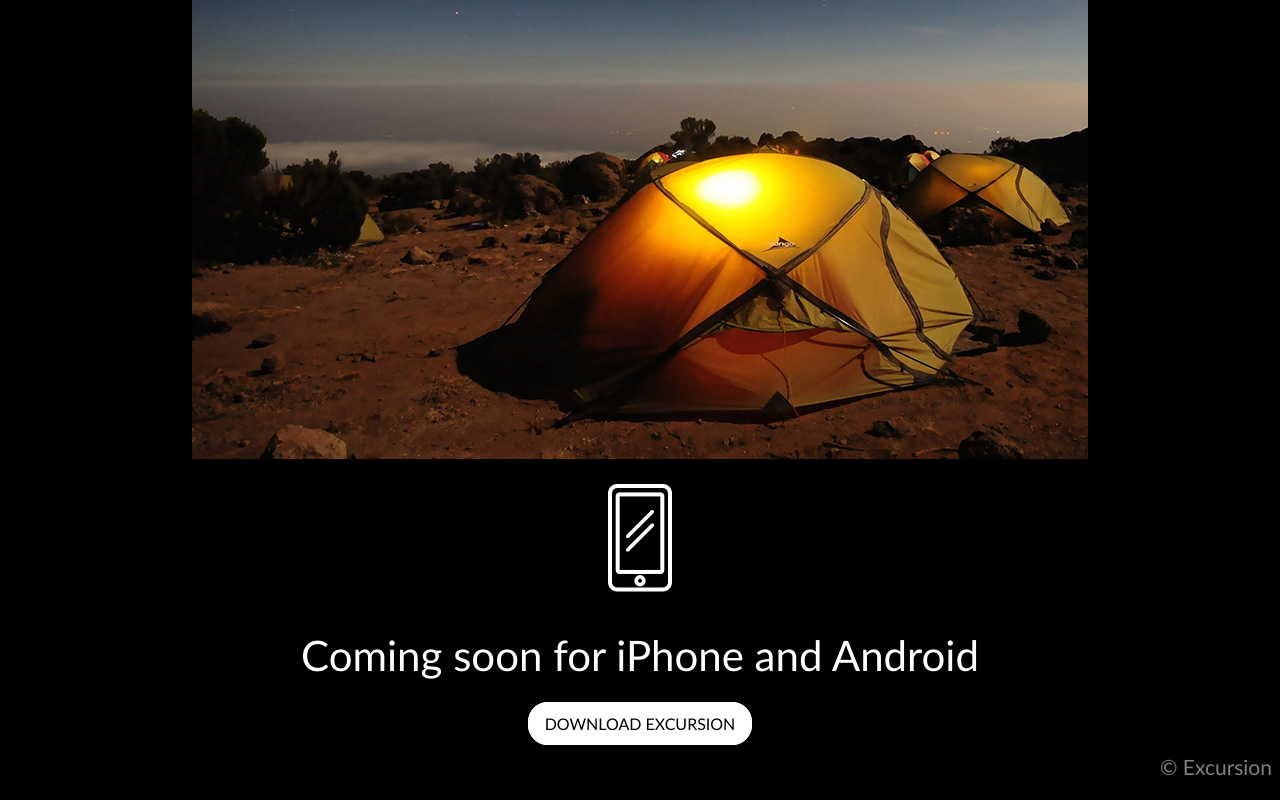
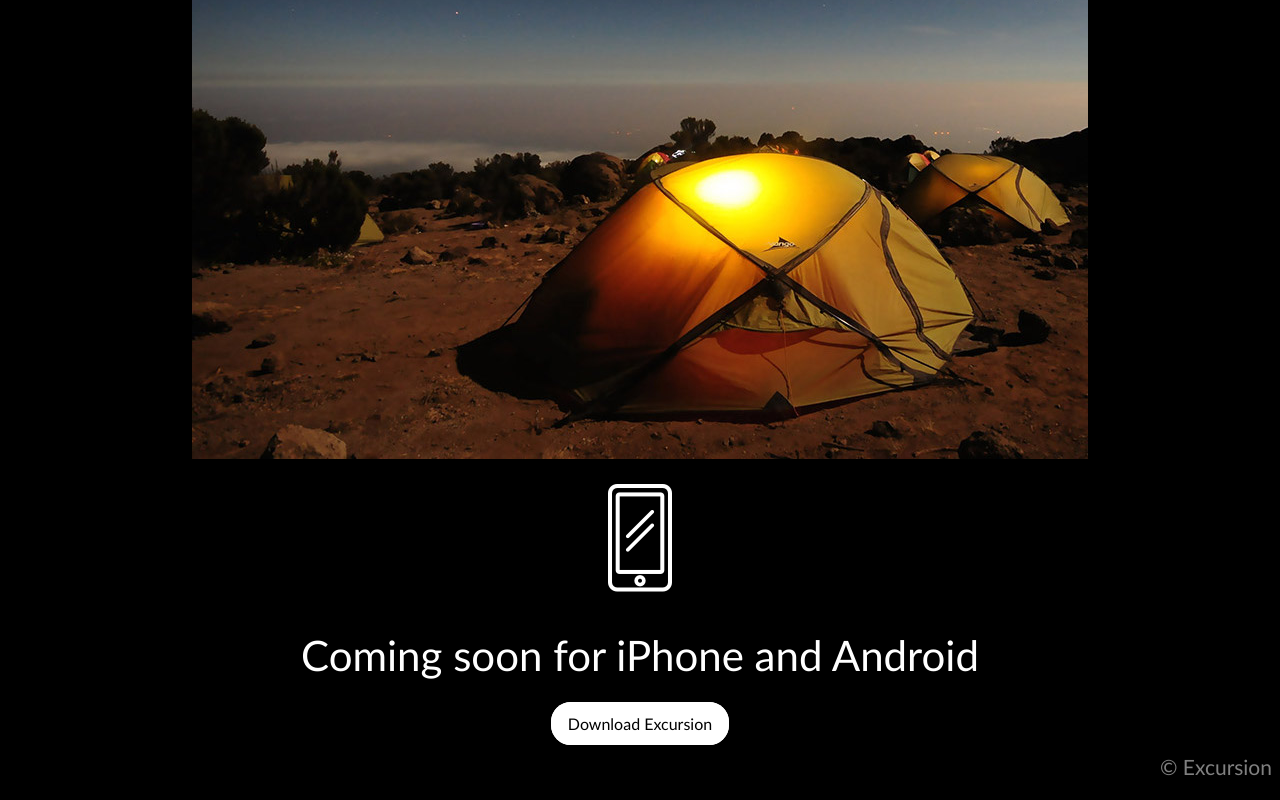
Before and after one commit to paulofs321/Excursion, a plain HTML site: page index.html in a window 1280 px wide. Shown: the part 560-1360 px from the top of the page. Drawn offline with Linux system fonts and the light colour scheme.

Commit message:
Modify bottom download link

```diff
--- a/index.html
+++ b/index.html
@@ -20,7 +20,7 @@
         <p></p><img src="./resources/phone.png"></p>
         <h2>Coming soon for iPhone and Android</h2>
         <div>
-            <a class="downloadLink" href="https://google.com">DOWNLOAD EXCURSION</a>
+            <a class="downloadLink" href="https://google.com">Download Excursion</a>
         </div>
         <footer>
             <p>© Excursion</p>
```
